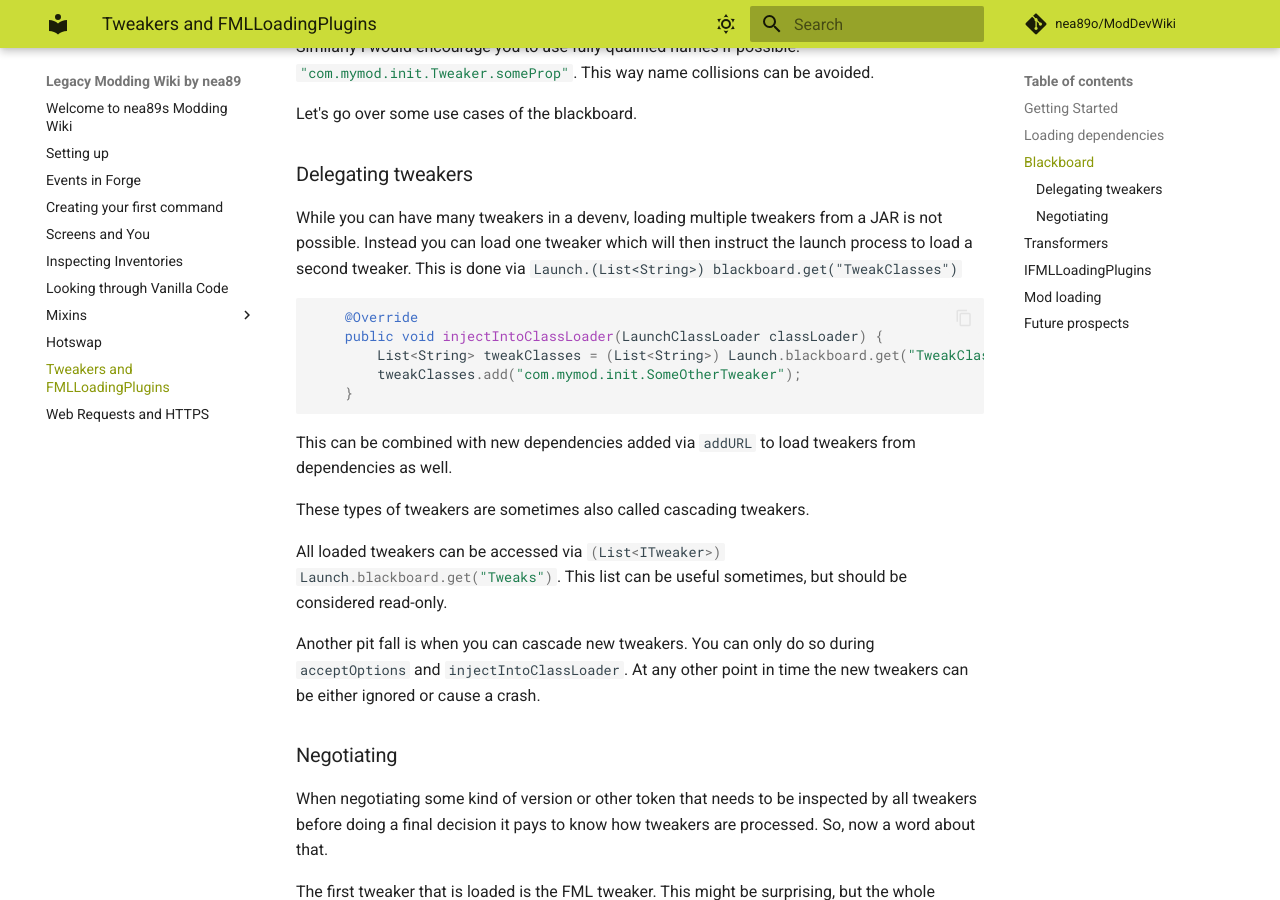
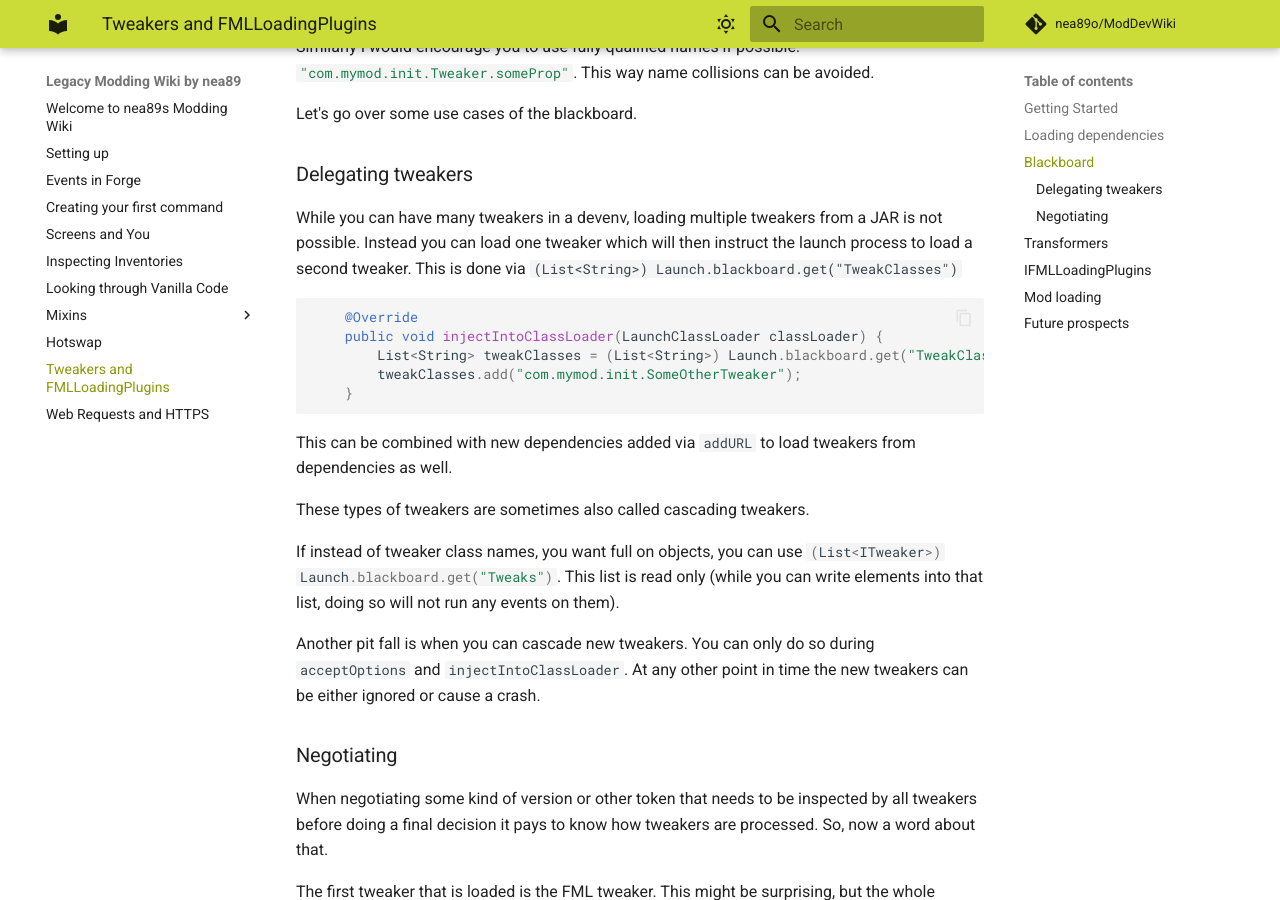
Before and after one commit to nea89o/ModDevWiki, an MkDocs documentation site: the page built from docs/tweakers.md, in a window 1280 px wide and 900 px high, scrolled down 3551 px. Built offline with MkDocs 1.6.1 and Material for MkDocs 9.7.7, drawn with Linux system fonts in a browser that asks for light colours; comment, search, counter and statistics services are not loaded.

Commit message:
Minor grammatical change

````diff
--- a/docs/tweakers.md
+++ b/docs/tweakers.md
@@ -115,7 +115,7 @@ Let's go over some use cases of the blackboard.
 
 ### Delegating tweakers
 
-While you can have many tweakers in a devenv, loading multiple tweakers from a JAR is not possible. Instead you can load one tweaker which will then instruct the launch process to load a second tweaker. This is done via `Launch.(List<String>) blackboard.get("TweakClasses")`
+While you can have many tweakers in a devenv, loading multiple tweakers from a JAR is not possible. Instead you can load one tweaker which will then instruct the launch process to load a second tweaker. This is done via `(List<String>) Launch.blackboard.get("TweakClasses")`
 
 ```java
     @Override
@@ -129,7 +129,7 @@ This can be combined with new dependencies added via `addURL` to load tweakers f
 
 These types of tweakers are sometimes also called cascading tweakers.
 
-All loaded tweakers can be accessed via `:::java (List<ITweaker>) Launch.blackboard.get("Tweaks")`. This list can be useful sometimes, but should be considered read-only.
+If instead of tweaker class names, you want full on objects, you can use `:::java (List<ITweaker>) Launch.blackboard.get("Tweaks")`. This list is read only (while you can write elements into that list, doing so will not run any events on them).
 
 Another pit fall is when you can cascade new tweakers. You can only do so during `acceptOptions` and `injectIntoClassLoader`. At any other point in time the new tweakers can be either ignored or cause a crash.
 
````
